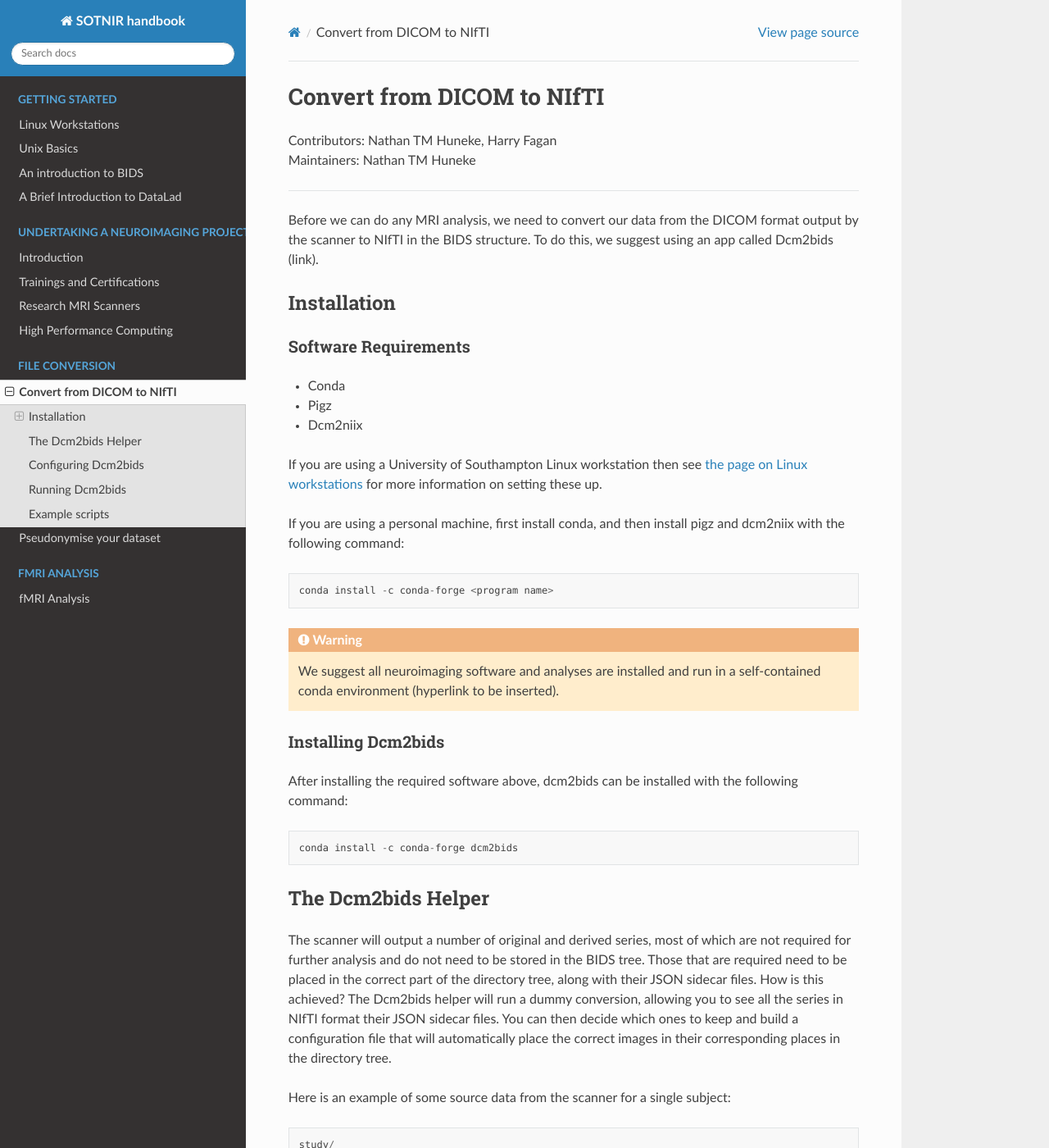
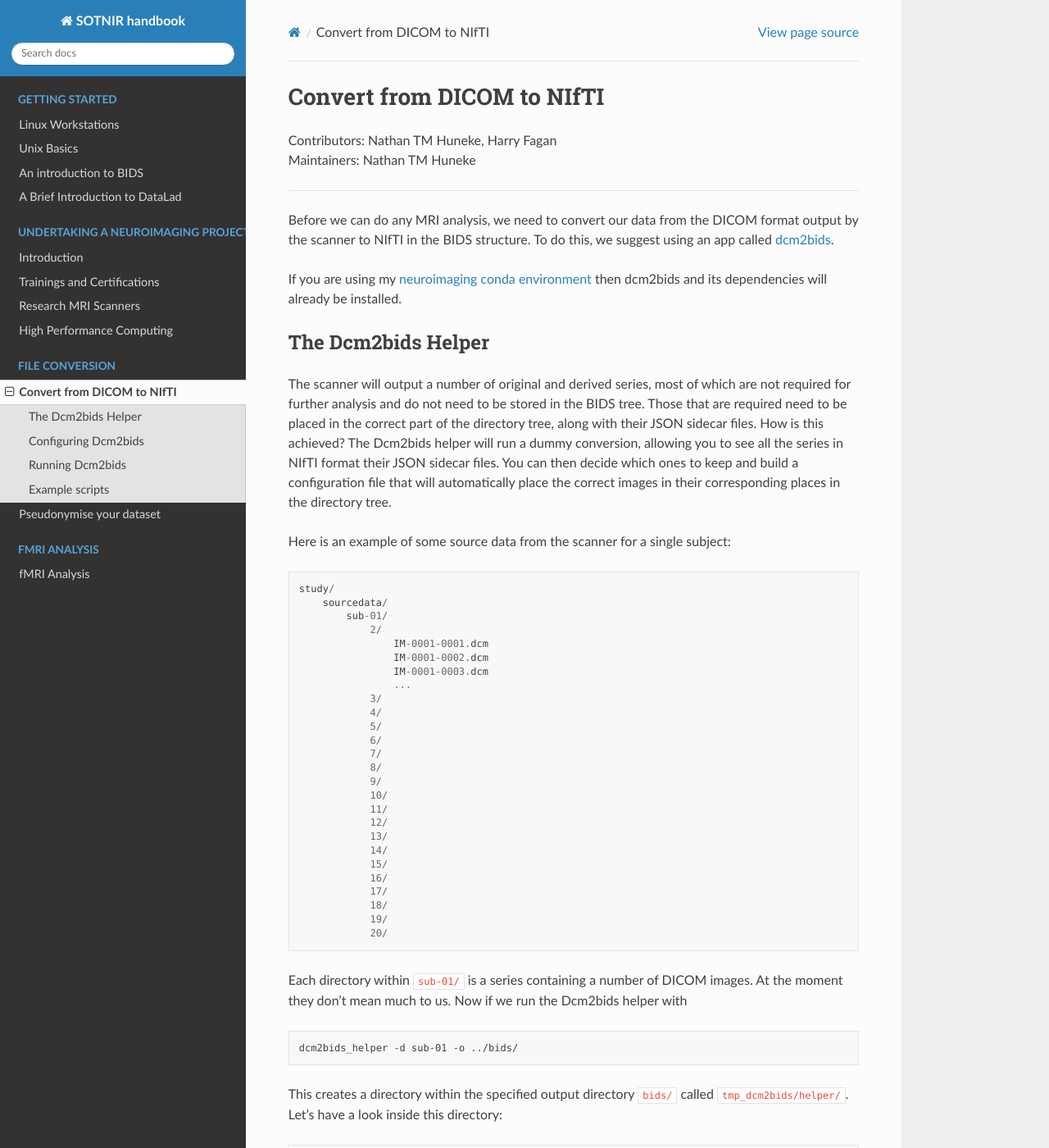
Before and after one commit to nhuneke/sotnir-handbook, a Sphinx documentation site: the page built from docs/conversion/convert2nifti.rst, in a window 1280 px wide and 1400 px high. Shown: the whole window at 82% size. Built offline with Sphinx 7.4.7 and the Read the Docs theme 2.0.0, drawn with Linux system fonts in a browser that asks for light colours; pages that are not in the unit, such as notebooks, are missing from menus.

Commit message:
Update conversion guide to include link to neuroimaging conda env

```diff
--- a/docs/conversion/convert2nifti.rst
+++ b/docs/conversion/convert2nifti.rst
@@ -9,41 +9,10 @@ Convert from DICOM to NIfTI
 ------------------------------------------
 
 Before we can do any MRI analysis, we need to convert our data from the DICOM format output by the scanner
-to NIfTI in the BIDS structure. To do this, we suggest using an app called Dcm2bids (link).
+to NIfTI in the BIDS structure. To do this, we suggest using an app called `dcm2bids <https://unfmontreal.github.io/Dcm2Bids/>`_.
 
-Installation
----------------------
-
-Software Requirements
-~~~~~~~~~~~~~~~~~~~~~
-* Conda
-* Pigz
-* Dcm2niix
-
-If you are using a University of Southampton Linux workstation then see
-:doc:`the page on Linux workstations </getting-started/linux-machines>` for more
-information on setting these up.
-
-If you are using a personal machine, first install conda, and then install
-pigz and dcm2niix with the following command:
-
-.. code-block:: python
-
-    conda install -c conda-forge <program name>
-
-.. warning::
-
-    We suggest all neuroimaging software and analyses are installed and run
-    in a self-contained conda environment (hyperlink to be inserted).
-
-Installing Dcm2bids
-~~~~~~~~~~~~~~~~~~~~~
-After installing the required software above, dcm2bids can be installed
-with the following command:
-
-.. code-block:: python
-
-    conda install -c conda-forge dcm2bids
+If you are using my :ref:`neuroimaging conda environment <getting-started/linux-machines:3. create a conda environment for your software and analyses>`
+then dcm2bids and its dependencies will already be installed.
 
 The Dcm2bids Helper
 ---------------------
```
